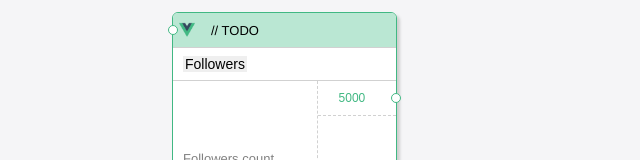
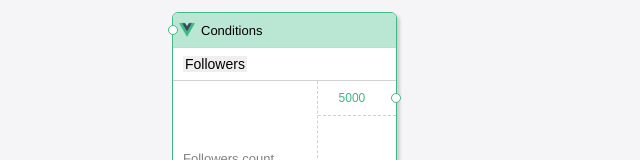
Before and after one commit to tua-Mascot/vue-component-test, a Vue app: page / in a window 1280 px wide. Shown: the top 160 px of the page, without its empty margins (0-640 px from the left). Built offline with nearby package versions, Linux system fonts and the light colour scheme.

Commit message:
0.2.0 Final

```diff
--- a/package.json
+++ b/package.json
@@ -1,6 +1,6 @@
 {
   "name": "vue-conditions-component-test",
-  "version": "0.0.2",
+  "version": "0.2.0",
   "description": "Vue practice. Test task.",
   "keywords": [],
   "private": true,
--- a/src/components/conditions/conditionsBodyFollowers.vue
+++ b/src/components/conditions/conditionsBodyFollowers.vue
@@ -98,9 +98,9 @@ export default {
     removeElement(index) {
       this.elements.splice(index, 1);
     },
-    titleData() {
-      this.$emit('displaySubType', this.displaySettings.subType);
-    }, // TODO ?
+    // titleData() {
+    //   this.$emit('displaySubType', this.displaySettings.subType);
+    // }, // TODO ?
   },
 
   watch: {
--- a/src/components/conditions/conditionsHeader.vue
+++ b/src/components/conditions/conditionsHeader.vue
@@ -2,7 +2,8 @@
   <div class="conditions">
     <div class="conditions__header">
       <img :src="require( `@/assets/logo.png`)" width="16" height="16" alt="Vue"/>
-      <p @titleData="titleDataValue">{{ titleDataValue }}</p> // TODO
+      <p>Conditions</p>
+      <!-- <p @titleData="titleDataValue">{{ titleDataValue }}</p> // TODO -->
       <div class="decorative-circle--left"></div>
     </div>
     <div class="conditions__title">
```
